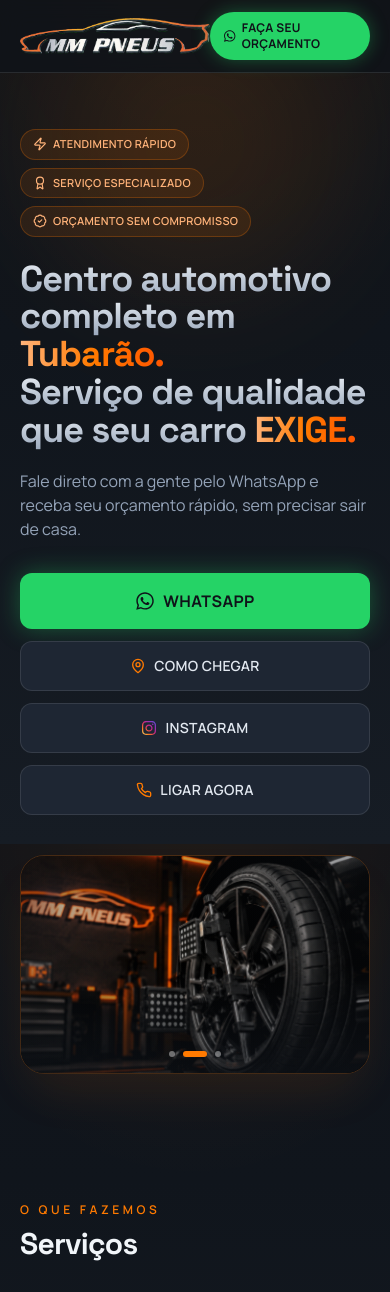
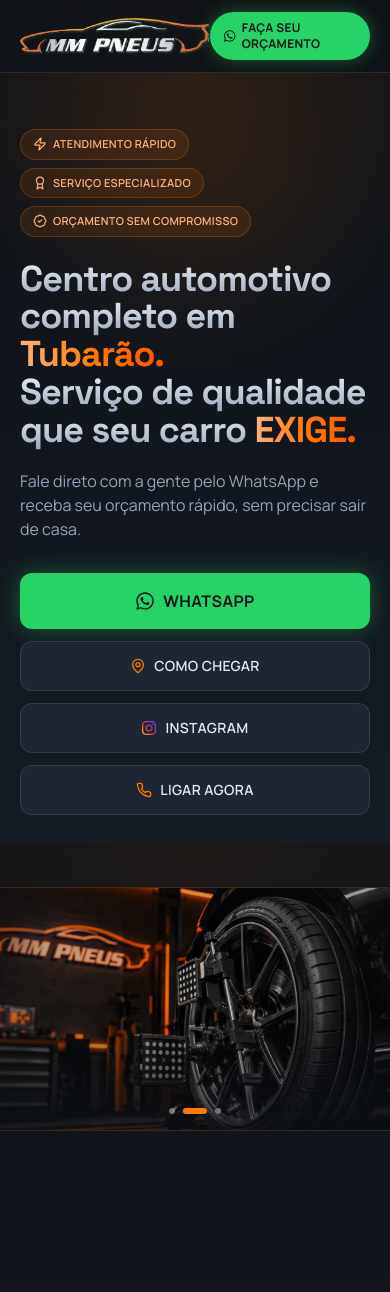
Before and after one commit to joaogabicosta/mm-pneus, a Next.js app: page / in a window 390 px wide. Shown: the top 1292 px of the page. Built offline with nearby package versions, Linux system fonts and the light colour scheme.

Commit message:
Mobile: carrossel full-bleed (edge-to-edge) e stacking do hero no desktop

```diff
--- a/app/components/HeroCarousel.tsx
+++ b/app/components/HeroCarousel.tsx
@@ -49,10 +49,10 @@ export default function HeroCarousel() {
   };
 
   return (
-    // Mobile: card 16/10 dentro da coluna do grid (igual ao que já era).
+    // Mobile: faixa full-bleed (sangra o px-5 do container), altura por aspect-ratio.
     // Desktop (lg+): sai do fluxo e vira o fundo full-bleed da <section> do hero.
     <div
-      className="relative aspect-[16/10] touch-pan-y select-none overflow-hidden rounded-3xl border border-[#ff7a00]/20 shadow-2xl shadow-[#ff7a00]/10 lg:absolute lg:inset-0 lg:z-0 lg:aspect-auto lg:h-full lg:w-full lg:rounded-none lg:border-0 lg:shadow-none"
+      className="relative -mx-5 my-8 aspect-[16/10] touch-pan-y select-none overflow-hidden border-y border-[#ff7a00]/20 lg:absolute lg:inset-0 lg:-z-10 lg:mx-0 lg:my-0 lg:aspect-auto lg:h-full lg:w-full lg:border-0"
       onTouchStart={handleTouchStart}
       onTouchMove={handleTouchMove}
       onTouchEnd={handleTouchEnd}
```
